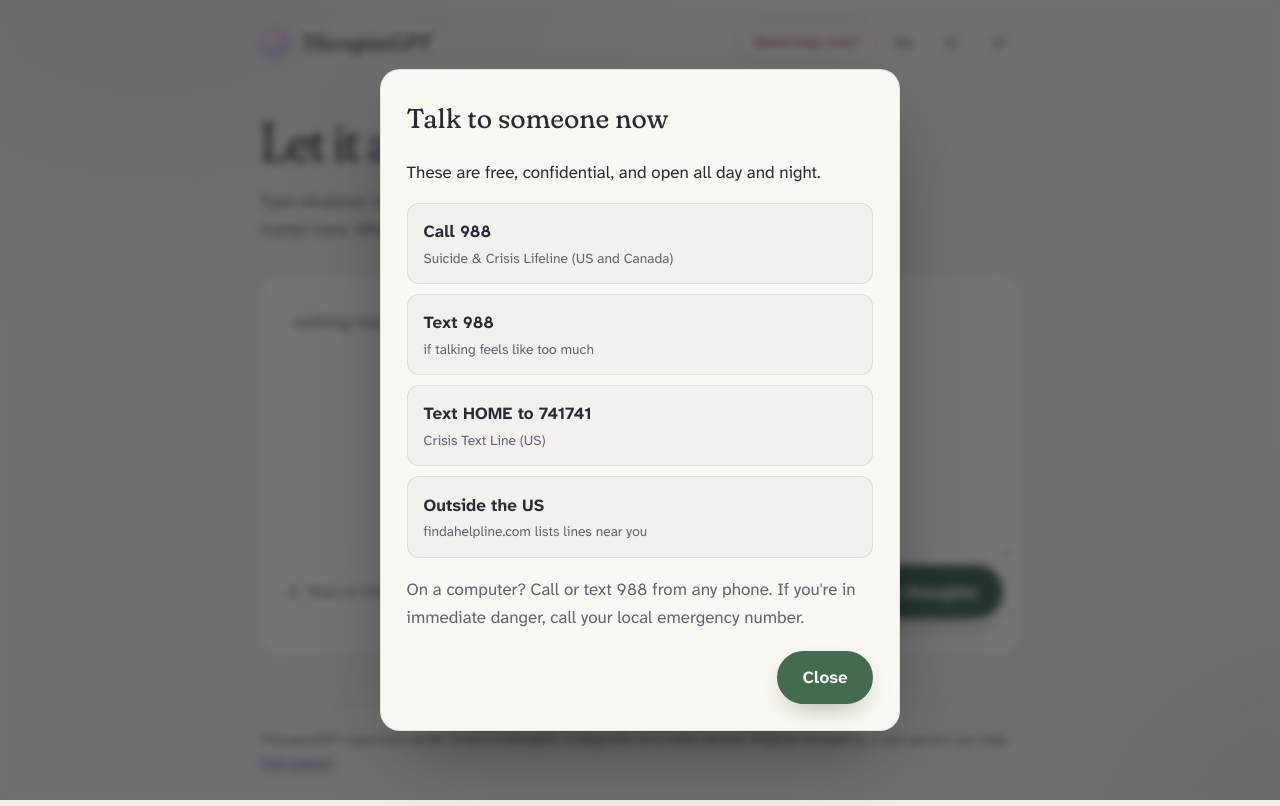
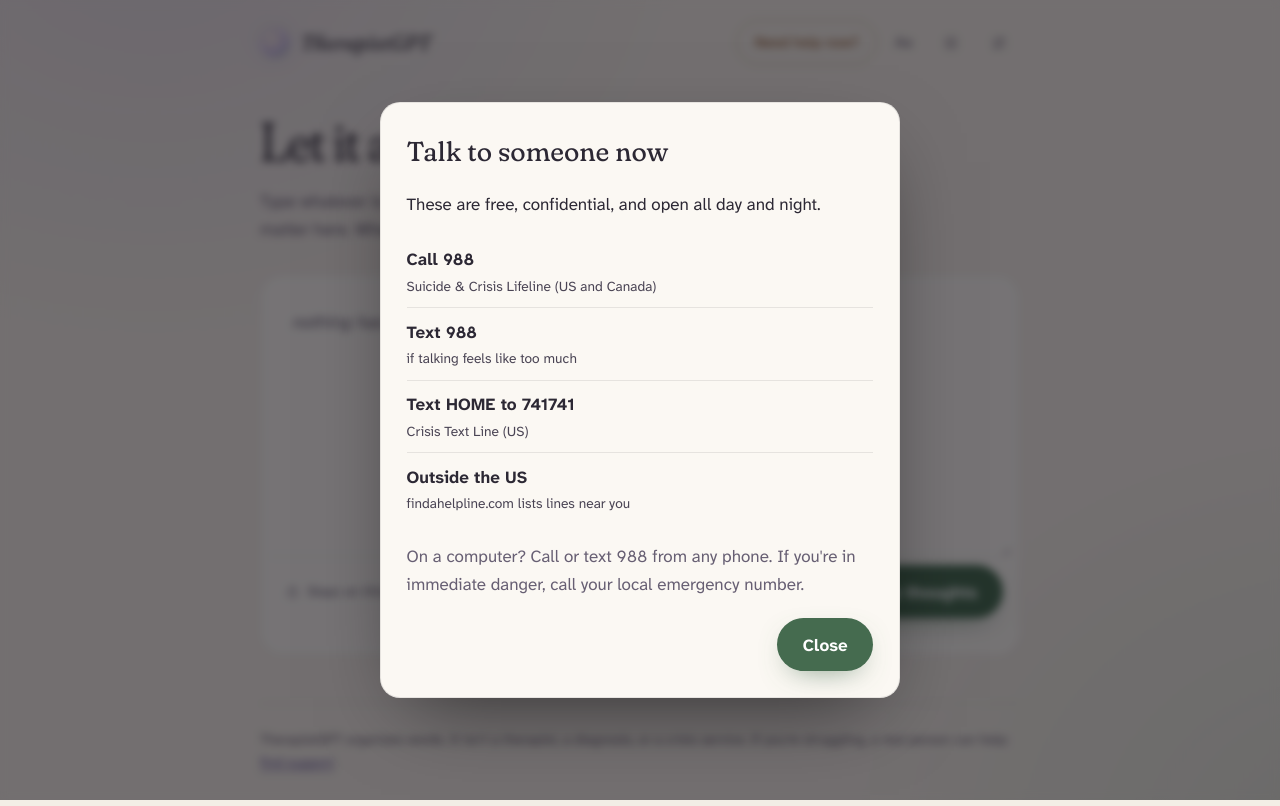
Before and after one commit to garyzhang1006/TherapistGPT, a website: page web/index.html in a window 1280 px wide. Both pictures are taken after a click on the button "Need help now?". Drawn offline with Linux system fonts and the light colour scheme.

Commit message:
Show help links as plain rows with a hairline between instead of tiles inside the crisis card

```diff
--- a/web/css/styles.css
+++ b/web/css/styles.css
@@ -733,40 +733,41 @@ main:focus,
   font-size: calc(var(--text-size) * 1.08);
 }
 
-.crisis-actions,
-.help-list {
-  display: grid;
-  grid-template-columns: repeat(auto-fit, minmax(min(100%, 15rem), 1fr));
-  gap: 0.6rem;
-}
-
+/* Plain rows with a hairline between, like the to-do list: tiles here were cards inside a card
+   and made the crisis card two screens tall on a phone. */
 .help-list {
   list-style: none;
   margin: 1rem 0;
   padding: 0;
 }
 
+.crisis-link + .crisis-link,
+.help-list li + li {
+  border-top: 1px solid var(--line);
+}
+
 .crisis-link,
 .help-list a {
   display: grid;
+  align-content: center;
   gap: 0.1rem;
-  padding: 0.85rem 1rem;
-  border-radius: 12px;
-  background: var(--surface-2);
-  border: 1px solid var(--line);
+  min-height: 44px;
+  padding: 0.6rem 0;
   color: var(--text);
   text-decoration: none;
-  transition: border-color 0.3s ease, background-color 0.3s ease;
 }
 
-.crisis-link:hover,
-.help-list a:hover {
-  border-color: color-mix(in srgb, var(--rose) 50%, transparent);
+.crisis-link:hover strong,
+.help-list a:hover strong {
+  text-decoration: underline;
+  text-underline-offset: 3px;
 }
 
+/* Plain --muted drops to about 4.2:1 where the rose tint meets the sky glow; halfway to --text
+   stays near 6:1 there in both themes. */
 .crisis-link span,
 .help-list a span {
-  color: var(--muted);
+  color: color-mix(in srgb, var(--text) 50%, var(--muted));
   font-size: 0.86rem;
 }
 
```
